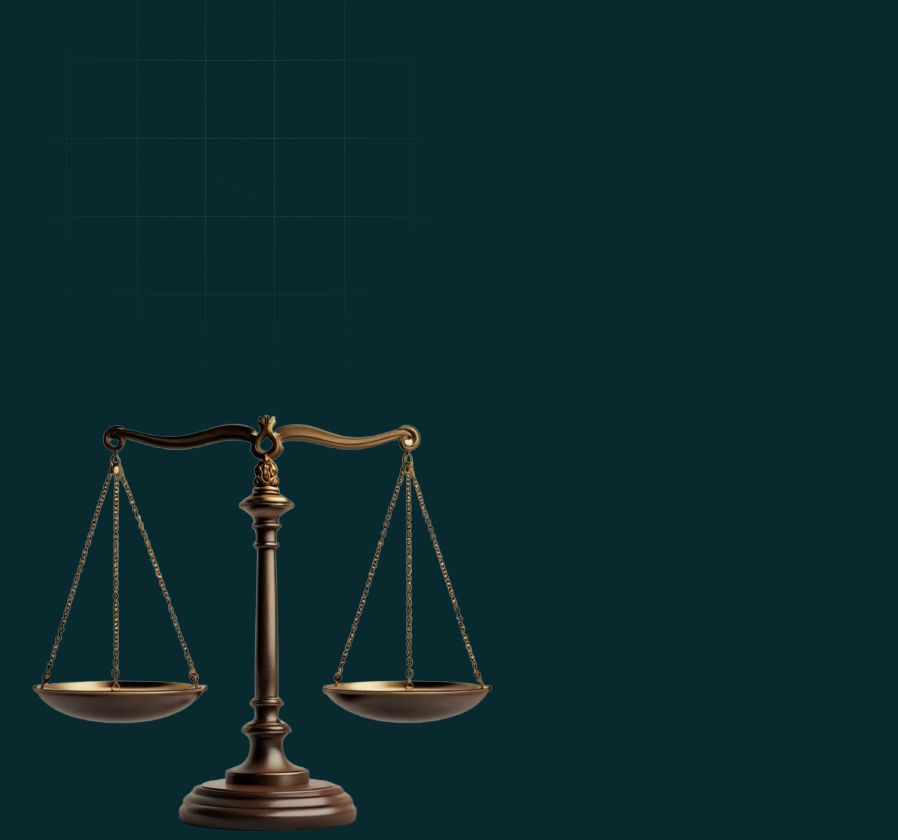
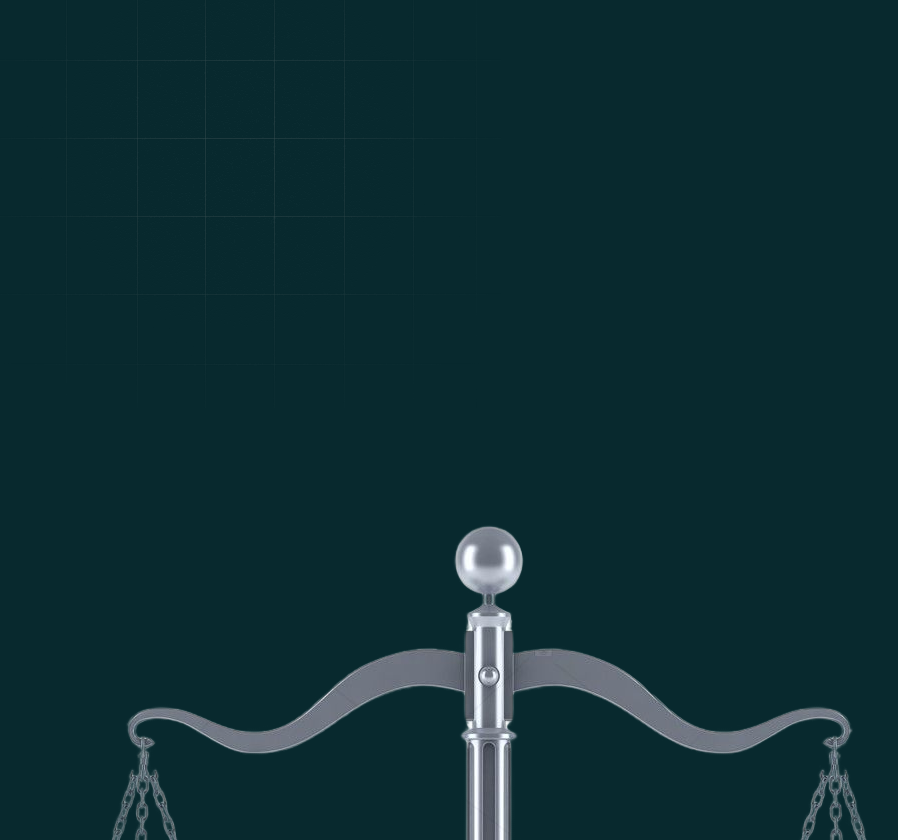
Before and after one commit to Haroon300/LexEye, a React (Vite) app in the folder fronend/front/: page /search in a window 1280 px wide. Shown: the part 112-952 px from the top of the page, without its empty margins (23-921 px from the left). Built offline with nearby package versions, Linux system fonts and the light colour scheme.

Commit message:
done some more changes in style and color and theme

```diff
--- a/fronend/front/src/Category.jsx
+++ b/fronend/front/src/Category.jsx
@@ -35,7 +35,7 @@ const Category = () => {
   return (
     <main className="relative mt-[20%] sm:mt-[10%] min-h-screen flex flex-col items-center px-4 sm:px-8 md:px-12 py-12">
       {/* Glow Effect */}
-      <div className="h-0 w-[20rem] sm:w-[30rem] md:w-[40rem] absolute top-[35%] sm:top-[40%] left-[10%] sm:left-[20%] shadow-[0_0_600px_30px_#e99b63] sm:shadow-[0_0_900px_40px_#e99b63] rotate-[150deg] -z-10"></div>
+      <div className="h-0 w-[20rem] sm:w-[30rem] md:w-[40rem] absolute top-[35%] sm:top-[40%] left-[10%] sm:left-[20%] shadow-[0_0_600px_30px_#000000] sm:shadow-[0_0_900px_40px_#000000] rotate-[150deg] -z-10"></div>
 
       {/* Title */}
       <h1 className="text-2xl sm:text-4xl md:text-5xl font-bold tracking-wide text-white mb-6 sm:mb-10 text-center">
--- a/fronend/front/src/components/Header.jsx
+++ b/fronend/front/src/components/Header.jsx
@@ -40,7 +40,7 @@ export default function Header() {
     <header className="fixed top-0 left-0 w-full flex justify-between items-center py-4 px-6 lg:px-20 bg-#092226/40  backdrop-blur-md shadow-md z-50 border-none">
       {/* Logo */}
       <div className="flex items-center gap-3">
-        <img src="/logo.png" className="w-12 h-8 rounded-lg border-none" alt="LexEYE"  />
+        <img src="/logo-2.png" className="w-11 h-11 rounded-lg border-none" alt="LexEYE"  />
         <h1 className="text-2xl md:text-3xl lg:text-4xl font-semibold tracking-wide text-white">
           Lex<span className="text-[#89a2a6]">Eye</span>
         </h1>
--- a/fronend/front/src/components/LawDetail.jsx
+++ b/fronend/front/src/components/LawDetail.jsx
@@ -64,7 +64,7 @@ const LawDetail = () => {
   return (
     <main className="relative min-h-screen mt-[6%] px-6 sm:px-12 py-16 text-white">
       {/* Glow Effect */}
-      <div className="h-0 w-[40rem] absolute top-[35%] left-[25%] shadow-[0_0_900px_50px_#e99b63] rotate-[120deg] -z-10"></div>
+      <div className="h-0 w-[40rem] absolute top-[35%] left-[25%] shadow-[0_0_900px_50px_#2f3046] rotate-[120deg] -z-10"></div>
 
       {/* Back Button */}
       <button
--- a/fronend/front/src/components/NoInternet.jsx
+++ b/fronend/front/src/components/NoInternet.jsx
@@ -4,7 +4,7 @@ import { MdSignalWifiOff } from "react-icons/md";
 
 const NoInternet = () => {
   return (
-    <main className="min-h-screen flex flex-col items-center justify-center text-center px-6 bg-black/90 text-gray-300">
+    <main className="min-h-screen flex flex-col items-center justify-center text-center px-6 bg-#092226/70 text-gray-300">
       <MdSignalWifiOff className="text-6xl text-red-500 mb-4" />
       <h1 className="text-3xl sm:text-4xl font-bold mb-4">No Internet Connection</h1>
       <p className="text-lg sm:text-xl mb-8">
@@ -13,7 +13,7 @@ const NoInternet = () => {
 
       <Link
         to="/bookmarks"
-        className="flex items-center gap-2 bg-[#e99b63] text-black px-6 py-3 rounded-full font-medium hover:bg-[#ffb27d] transition"
+        className="flex items-center gap-2 hover:bg-[#08292e] bg-[#becac8] text-[#08292e] hover:text-[#becac8] text-black px-6 py-3 rounded-full font-medium transition"
       >
         <FaBookBookmark />
         See Bookmarks
--- a/fronend/front/src/components/footer.jsx
+++ b/fronend/front/src/components/footer.jsx
@@ -8,7 +8,7 @@ const Footer = () => {
         {/* Logo + About */}
         <div>
           <div className="flex items-center gap-3 mb-4">
-            <img src="/logo.png" alt="LexEye Logo" className="w-15 h-12" />
+            <img src="/logo-2.png" alt="LexEye Logo" className="w-15 h-12" />
             <h2 className="text-2xl font-light text-white">LexEye</h2>
           </div>
           <p className="text-sm leading-relaxed">
--- a/fronend/front/src/components/search.jsx
+++ b/fronend/front/src/components/search.jsx
@@ -1,7 +1,7 @@
 import { useState } from "react";
 import { useNavigate } from "react-router-dom";
 import img from "/gradient.png";
-import icon from "/logo.png";
+import icon from "/logo-2.png";
 import { AiOutlineSearch } from "react-icons/ai";
 
 const Search = () => {
@@ -17,7 +17,7 @@ const Search = () => {
   return (
     <main className="relative min-h-screen flex flex-col items-center justify-center px-6 sm:px-12 overflow-hidden">
       {/* Glow Effect */}
-      <div className="h-0 w-[40rem] absolute top-[50%] right-[25%] shadow-[0_0_900px_40px_#e99b63] rotate-[150deg] -z-10"></div>
+      <div className="h-0 w-[40rem] absolute top-[50%] right-[25%] shadow-[0_0_900px_40px_#000000] rotate-[150deg] -z-10"></div>
 
       {/* Background */}
       <img
@@ -36,7 +36,7 @@ const Search = () => {
           <span className="text-[#89a2a6] flex items-center justify-center mt-2">
             Powered by{" "}
             <span className="ml-2 text-[#becac8] font-semibold flex items-center gap-2">
-              <img src={icon} className="w-8 h-6 inline-block" />
+              <img src={icon} className="w-8 h-8 inline-block" />
               LexEye
             </span>
           </span>
```
Also changed, not shown: fronend/front/public/logo-2.png (added).
